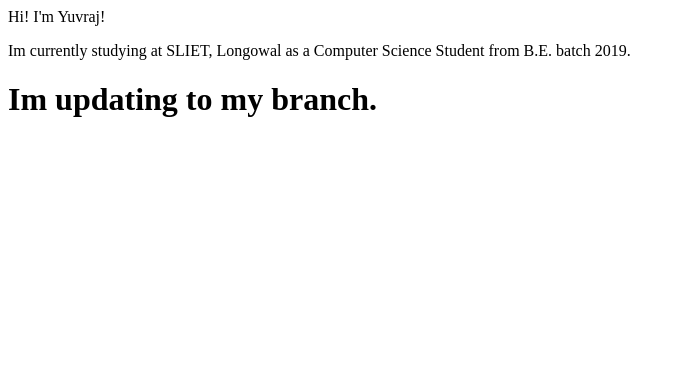
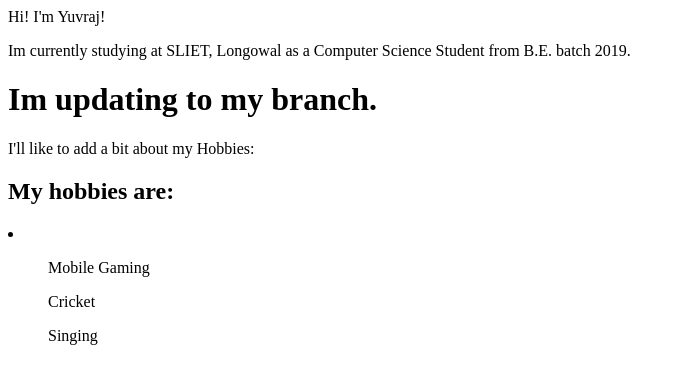
Before and after one commit to yuvraj1905/Mark3__yuvraj-site, a plain HTML site: page index.html in a window 1280 px wide. Shown: the whole page, without its empty margins (0-685 px from the left). Drawn offline with Linux system fonts and the light colour scheme.

Commit message:
Added Hobbies

```diff
--- a/index.html
+++ b/index.html
@@ -14,5 +14,20 @@
     </p>
 
     <h1>Im updating to my branch.</h1>
+
+    <p>I'll like to add a bit about my Hobbies:</p>
+
+    <h2>My hobbies are:</h2>
+    <li>
+      <ul>
+        Mobile Gaming
+      </ul>
+      <ul>
+        Cricket
+      </ul>
+      <ul>
+        Singing
+      </ul>
+    </li>
   </body>
 </html>
```
